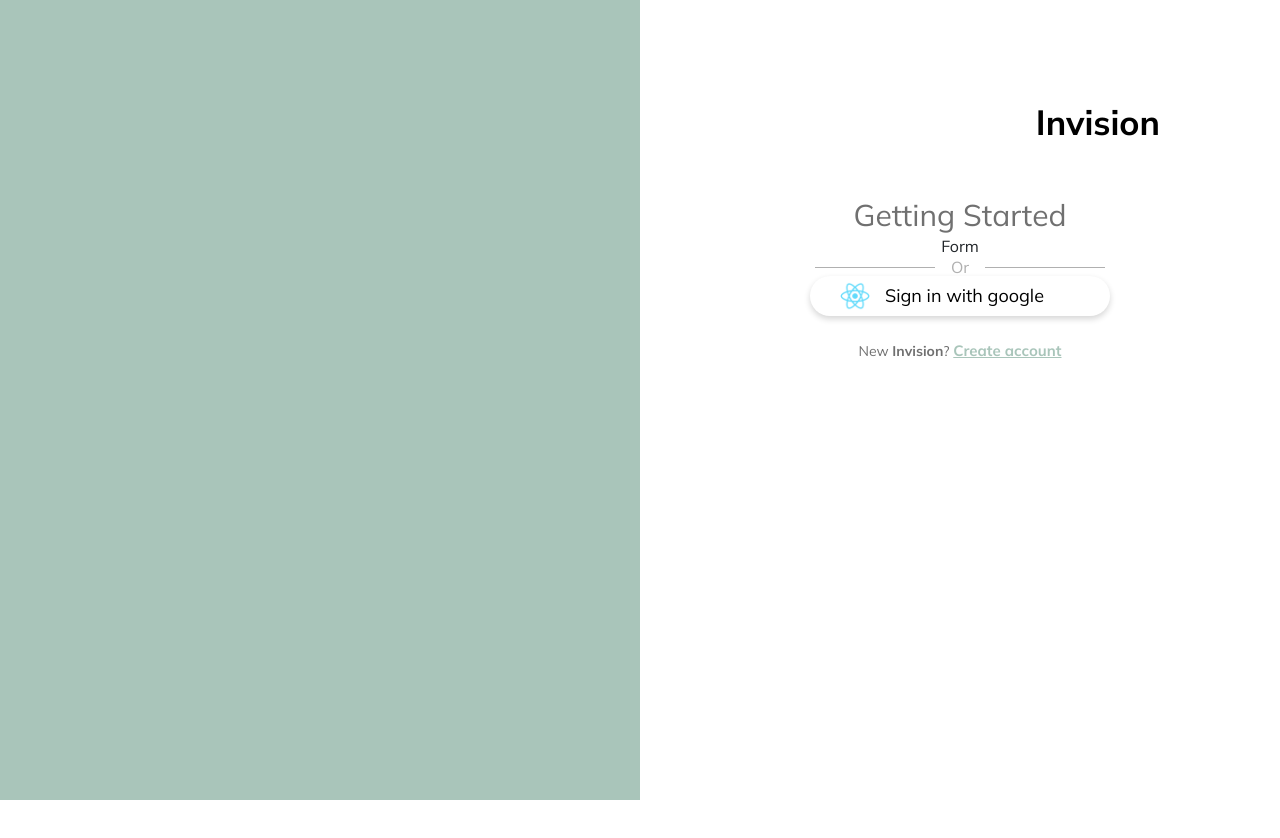
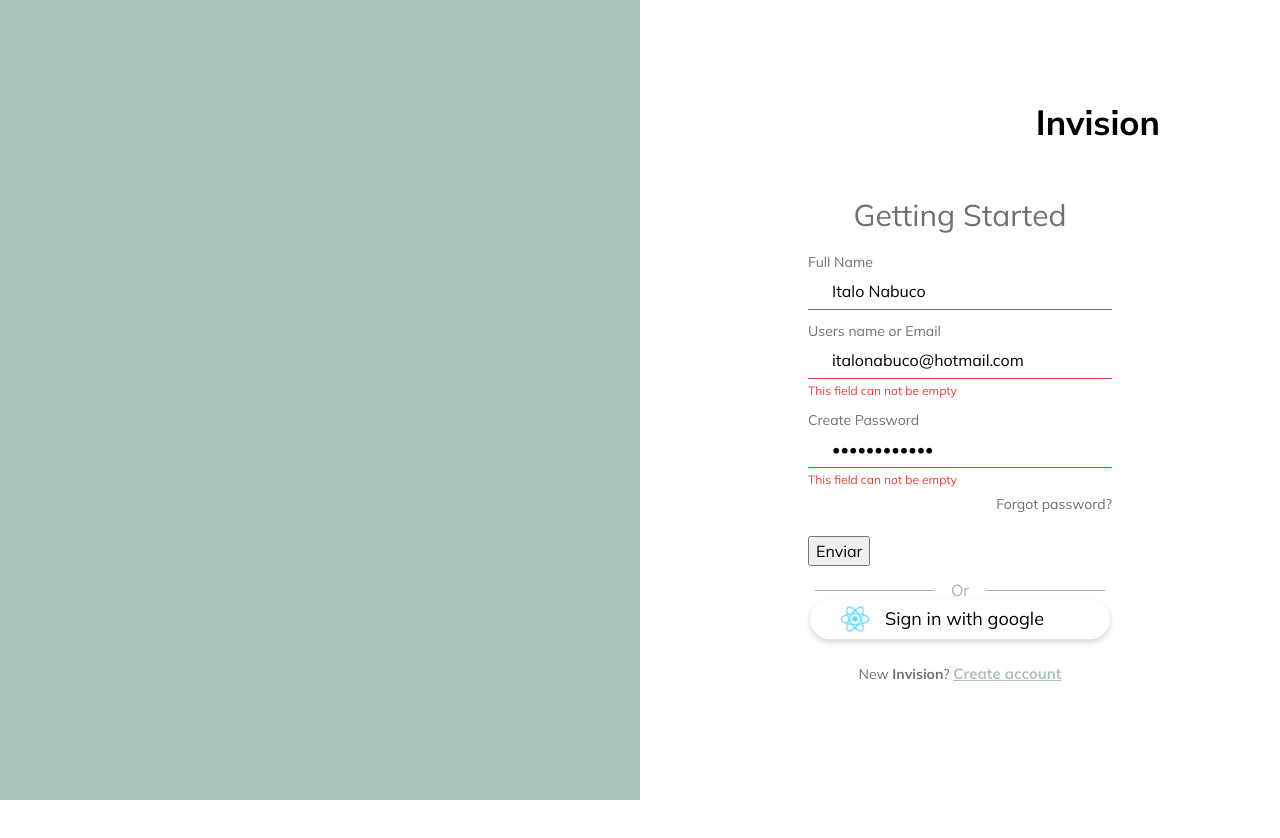
Before and after one commit to italonabuco/coding-challenge, a React (Create React App) app: page / in a window 1280 px wide. Shown: the top 838 px of the page. After the commit the page ends 800 px from the top, so only its background shows below. Built offline with nearby package versions, Linux system fonts and the light colour scheme.

Commit message:
Creating CustomForm and CustomInput Components -fixing some layout issues on App.js

```diff
--- a/src/App.js
+++ b/src/App.js
@@ -6,10 +6,10 @@
   return (
     <div className="container-fluid page-container">
       <div className="row page-row">
-        <div className="col col-6 page-col">
+        <div className="d-none d-lg-block col col-6 page-col">
           <div className="slider"></div>
         </div>
-        <div className="col col-6 page-col">
+        <div className="col col-12 col-lg-6 page-col">
           <InteractiveArea />
         </div>
       </div>
--- a/src/assets/scss/_variables.scss
+++ b/src/assets/scss/_variables.scss
@@ -6,6 +6,7 @@
 $grey-color: #707070;
 $light-grey-color: lighten($grey-color, 25%);
 $white-color: #fff;
+$invalid-color: #ec3b3b;
 
 %heightFullvh {
   height: 100vh;
--- /dev/null
+++ b/src/components/CustomInput/CustomInput.scss
@@ -0,0 +1,33 @@
+@import '../../assets/scss/variables';
+
+.custom-input {
+  width: 100%;
+  label {
+    @extend %noMargin;
+    @include fontSizeHeightColor(14px, 18px, $grey-color);
+  }
+  input {
+    width: 100%;
+    border: 0;
+    outline: 0;
+    padding: 0.5rem 1.5rem;
+    border-bottom: 1px solid $grey-color;
+    // font: 600 14px 'Avenir Next Cyr', Helvetica, sans-serif;
+    @include fontSizeHeightColor(16px, 20px, $black-color);
+    &:focus {
+      border-color: darken($primary-color, 10%);
+    }
+  }
+  .invalid-text {
+    display: none;
+    @include fontSizeHeightColor(12px, 16px, $invalid-color);
+  }
+  &.invalid {
+    input {
+      border-color: $invalid-color;
+    }
+    .invalid-text {
+      display: block;
+    }
+  }
+}
--- /dev/null
+++ b/src/components/CustomInput/index.js
@@ -0,0 +1,27 @@
+import React from 'react';
+import './CustomInput.scss';
+
+const CustomInput = (props) => {
+  const {
+    id,
+    type,
+    label,
+    value,
+    style,
+    onChange,
+    className,
+    invalid,
+  } = props;
+  return (
+    <div
+      className={`custom-input mb-2 ${className} ${invalid && 'invalid'}`}
+      style={style}
+    >
+      <label for={id}>{label}</label>
+      <input type={type} id={id} value={value} onChange={onChange} />
+      <div class="invalid-text mt-1">This field can not be empty</div>
+    </div>
+  );
+};
+
+export default CustomInput;
--- /dev/null
+++ b/src/components/InteractiveArea/FlowManager/CustomForm/CustomForm.scss
@@ -0,0 +1,14 @@
+@import '../../../../assets/scss/variables';
+
+.custom-form {
+    padding: 15px 3rem;
+  .in-form-link {
+      display: block;
+    @include fontSizeHeightColor(14px, 16px, $grey-color);
+    &:hover {
+      cursor: pointer;
+      text-decoration: underline;
+      color: darken($grey-color, 10%);
+    }
+  }
+}
--- /dev/null
+++ b/src/components/InteractiveArea/FlowManager/CustomForm/index.js
@@ -0,0 +1,45 @@
+import React from 'react';
+import CustomInput from '../../../CustomInput';
+import './CustomForm.scss';
+
+const CustomForm = () => {
+  const handleSubmit = (event) => {
+    event.preventDefault();
+  };
+  return (
+    <form onSubmit={handleSubmit} class="custom-form w-100">
+      <CustomInput
+        type="text"
+        label="Full Name"
+        value="Italo Nabuco"
+        onChange={() => {}}
+        className=""
+        // invalid
+      />
+      <CustomInput
+        type="text"
+        label="Users name or Email"
+        value="italonabuco@hotmail.com"
+        onChange={() => {}}
+        className=""
+        invalid
+      />
+      <CustomInput
+        type="password"
+        label="Create Password"
+        value="Italo Nabuco"
+        onChange={() => {}}
+        className=""
+        invalid
+      />
+      <div className="d-flex justify-content-end w-100">
+        <div className="in-form-link mb-4">Forgot password?</div>
+      </div>
+      <div className="d-block w-100">
+        <input type="submit" value="Enviar" />
+      </div>
+    </form>
+  );
+};
+
+export default CustomForm;
--- a/src/components/InteractiveArea/FlowManager/index.js
+++ b/src/components/InteractiveArea/FlowManager/index.js
@@ -3,6 +3,7 @@
 import SocialMediaButton from '../../SocialMediaButton';
 import img from '../../../assets/img/logo512.png';
 import FooterContent from './FooterContent';
+import CustomForm from './CustomForm';
 
 const FlowManager = () => {
   const [isSignIn, setIsSignIn] = useState(true);
@@ -11,13 +12,10 @@
     setIsSignIn(!isSignIn);
   };
 
-  const getClassType = (isSignIn) =>
-    isSignIn ? 'form-sign-in' : 'form-sign-up';
-
   return (
     <div className="flow-manager d-flex flex-column align-items-center pt-5">
       <div className="flow-title">Getting Started</div>
-      <div> Form</div>
+      <CustomForm />
       <div className="option-divider d-flex align-items-center justify-content-center">
         <div className="divider-line"></div>
         <div className="divider-text px-3">Or</div>
--- a/src/components/InteractiveArea/InteractiveArea.scss
+++ b/src/components/InteractiveArea/InteractiveArea.scss
@@ -1,7 +1,6 @@
 @import '../../assets/scss/variables';
 
 .interactive-area {
-  @extend %heightFullvh;
   background-color: $white-color;
   font-family: $primary-font;
   margin: 100px 120px 50px;
```
